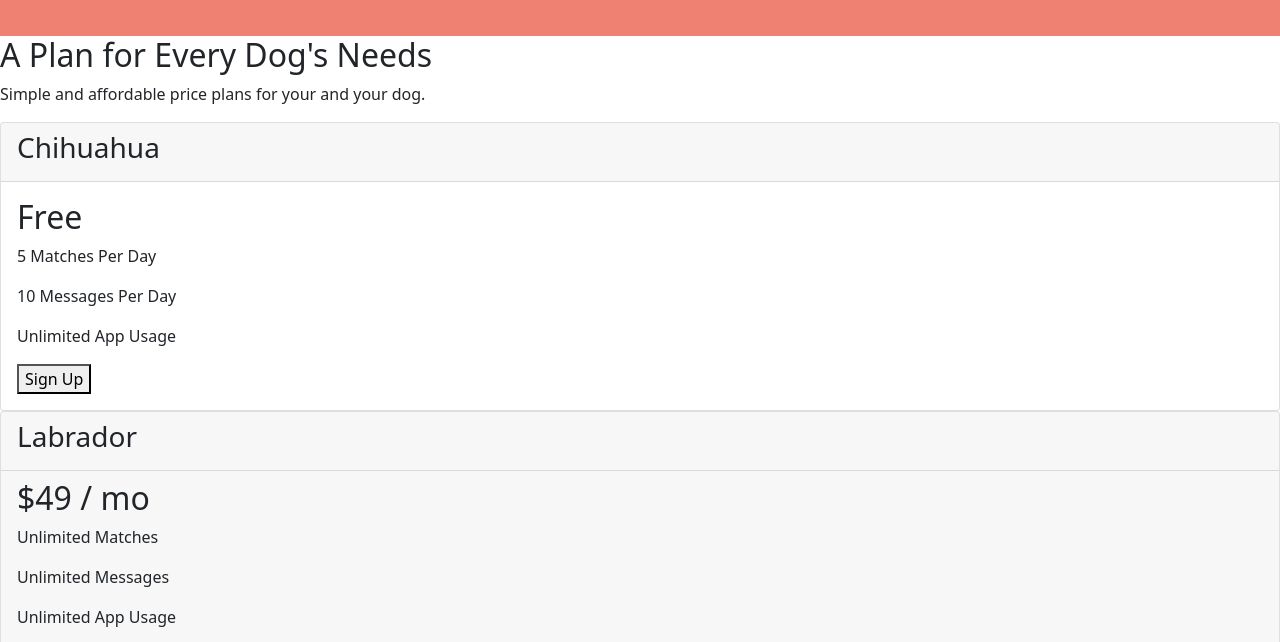
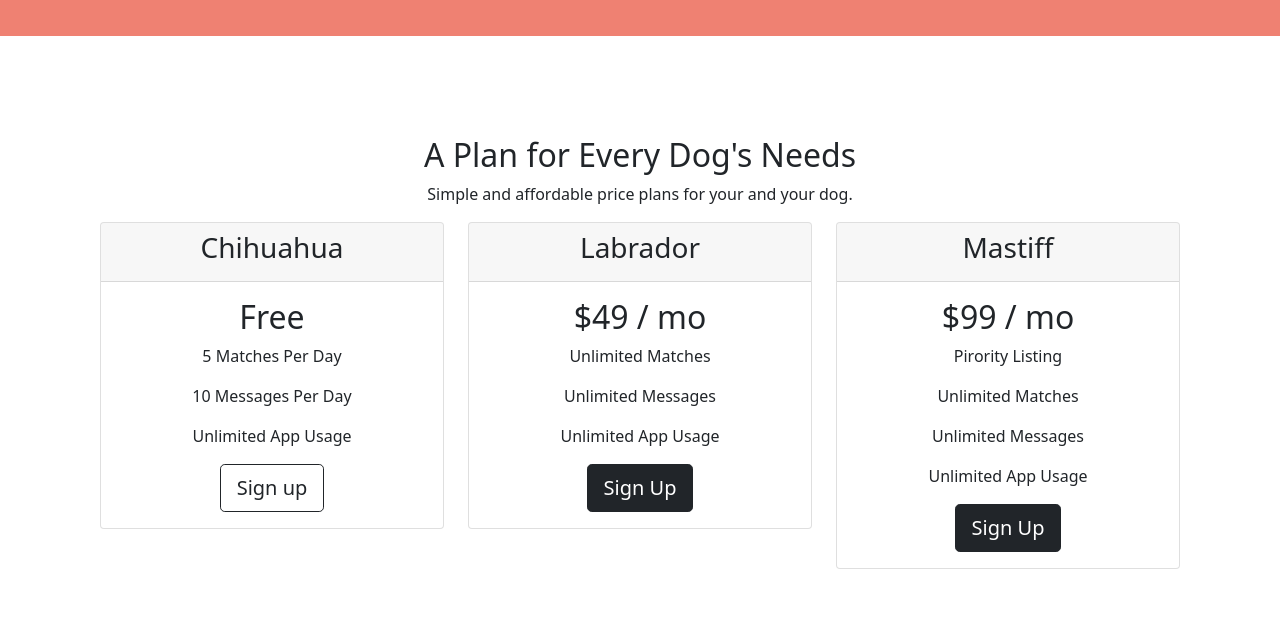
Before and after one commit to jessicaga9410/TinDog-Start-master, a plain HTML site: page index.html in a window 1280 px wide. Shown: the part 1944-2586 px from the top of the page. Drawn offline with nearby package versions, Linux system fonts and the light colour scheme.

Commit message:
added and modified pricing logo

```diff
--- a/css/styles.css
+++ b/css/styles.css
@@ -46,6 +46,7 @@ transform: rotate(25deg);
 }
 .press-logo{
     width:15%;
+    margin:20px 20px 50px;
 }
 #press{
     background-color:#ef8172;
@@ -53,3 +54,11 @@ transform: rotate(25deg);
     padding-bottom:3%;
 
 }
+/*pricing section */
+#pricing{
+    padding:100px;
+text-align:center;
+}
+.pricing-column{
+    padding:3% 2%;
+}
--- a/index.html
+++ b/index.html
@@ -3,6 +3,7 @@
   <head>
     <meta charset="utf-8" />
     <title>TinDog</title>
+
     <!--Goole fonts-->
     <link
       href="https://fonts.googleapis.com/css?family=Montserrat|Ubuntu"
@@ -20,15 +21,11 @@
       integrity="sha384-1BmE4kWBq78iYhFldvKuhfTAU6auU8tT94WrHftjDbrCEXSU1oBoqyl2QvZ6jIW3"
       crossorigin="anonymous"
     />
+
+    <!--Bootstrap Scripts-->
+    <script src="https://cdn.jsdelivr.net/npm/bootstrap@5.1.3/dist/js/bootstrap.bundle.min.js" integrity="sha384-ka7Sk0Gln4gmtz2MlQnikT1wXgYsOg+OMhuP+IlRH9sENBO0LRn5q+8nbTov4+1p" crossorigin="anonymous"></script>
     <link rel="stylesheet" href="css/styles.css" />
-    <!--Bootstrap Scripts-->
-    <script
-      src="https://cdn.jsdelivr.net/npm/bootstrap@5.1.3/dist/js/bootstrap.bundle.min.js"
-      integrity="sha384-ka7Sk0Gln4gmtz2MlQnikT1wXgYsOg+OMhuP+IlRH9sENBO0LRn5q+8nbTov4+1p"
-      crossorigin="anonymous"
-    ></script>
 
-    <link rel="stylesheet" href="css/styles.css" />
   </head>
 
   <body>
@@ -192,48 +189,54 @@
       <h2>A Plan for Every Dog's Needs</h2>
       <p>Simple and affordable price plans for your and your dog.</p>
 
-      <div class="card-deck">
+      <div class="row">
+        <div class="pricing- column col-lg-4 col-md-6">
+
         <div class="card">
           <div class="card-header">
             <h3>Chihuahua</h3>
           </div>
-
           <div class="card-body">
             <h2>Free</h2>
             <p>5 Matches Per Day</p>
             <p>10 Messages Per Day</p>
             <p>Unlimited App Usage</p>
-            <button type="button">Sign Up</button>
+            <button class="btn btn-lg btn-block btn-outline-dark" type="button">Sign up</button>
           </div>
-        </div>
+    </div>
+  </div>
+  <div class="pricing- column col-lg-4 col-md-6">
         <div class="card">
           <div class="card-header">
             <h3>Labrador</h3>
           </div>
 
-          <div class="card-header">
+          <div class="card-body">
             <h2>$49 / mo</h2>
             <p>Unlimited Matches</p>
             <p>Unlimited Messages</p>
             <p>Unlimited App Usage</p>
-            <button type="button">Sign Up</button>
+            <button class="btn btn-lg btn-block btn-dark" type="button">Sign Up</button>
           </div>
         </div>
+        </div>
+        <div class="pricing- column col-lg-4">
         <div class="card">
           <div class="card-header">
             <h3>Mastiff</h3>
           </div>
 
-          <div class="card-header">
+          <div class="card-body">
             <h2>$99 / mo</h2>
             <p>Pirority Listing</p>
             <p>Unlimited Matches</p>
             <p>Unlimited Messages</p>
             <p>Unlimited App Usage</p>
-            <button type="button">Sign Up</button>
+            <button class="btn btn-lg btn-block btn-dark" type="button">Sign Up</button>
           </div>
         </div>
-      </div>
+   </div>
+
     </section>
 
     <!-- Call to Action -->
```
